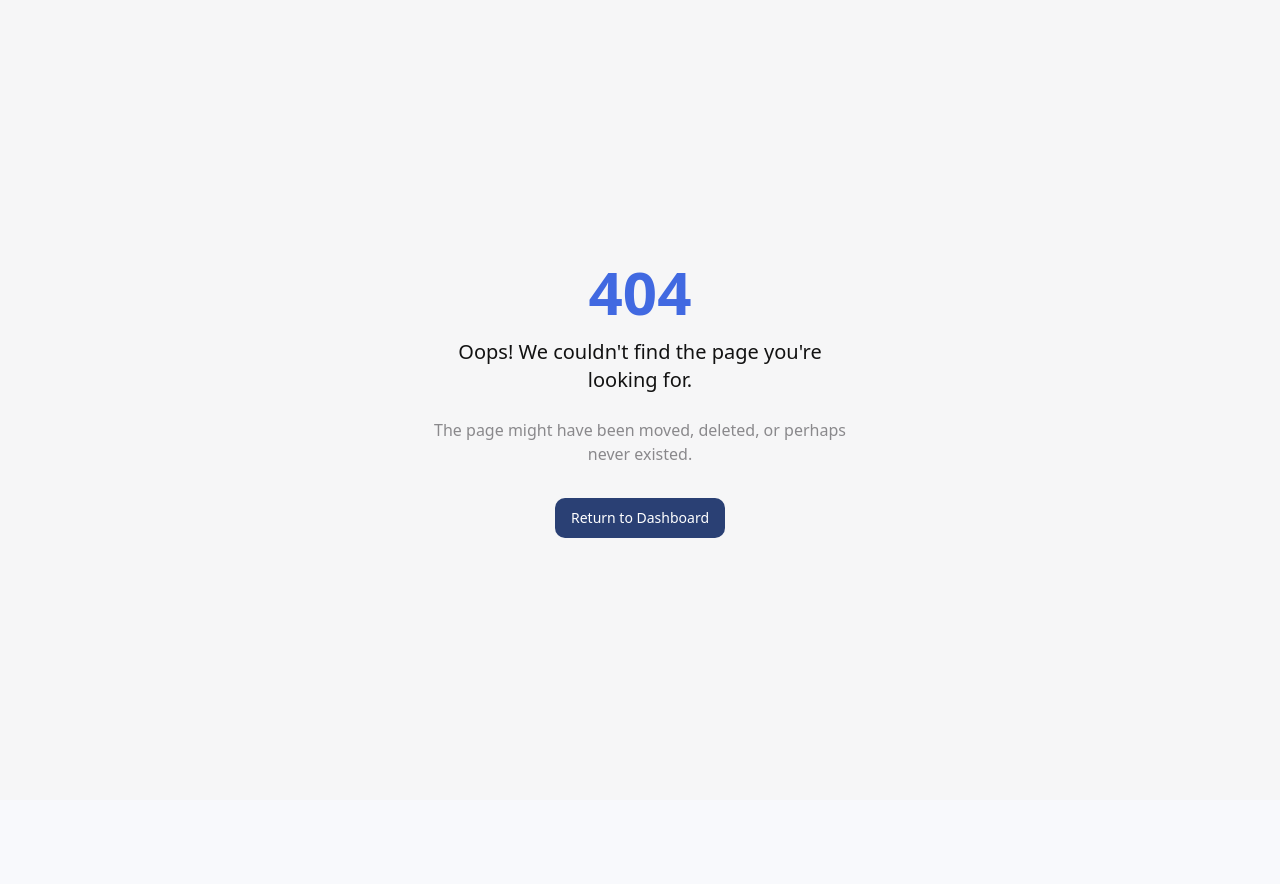
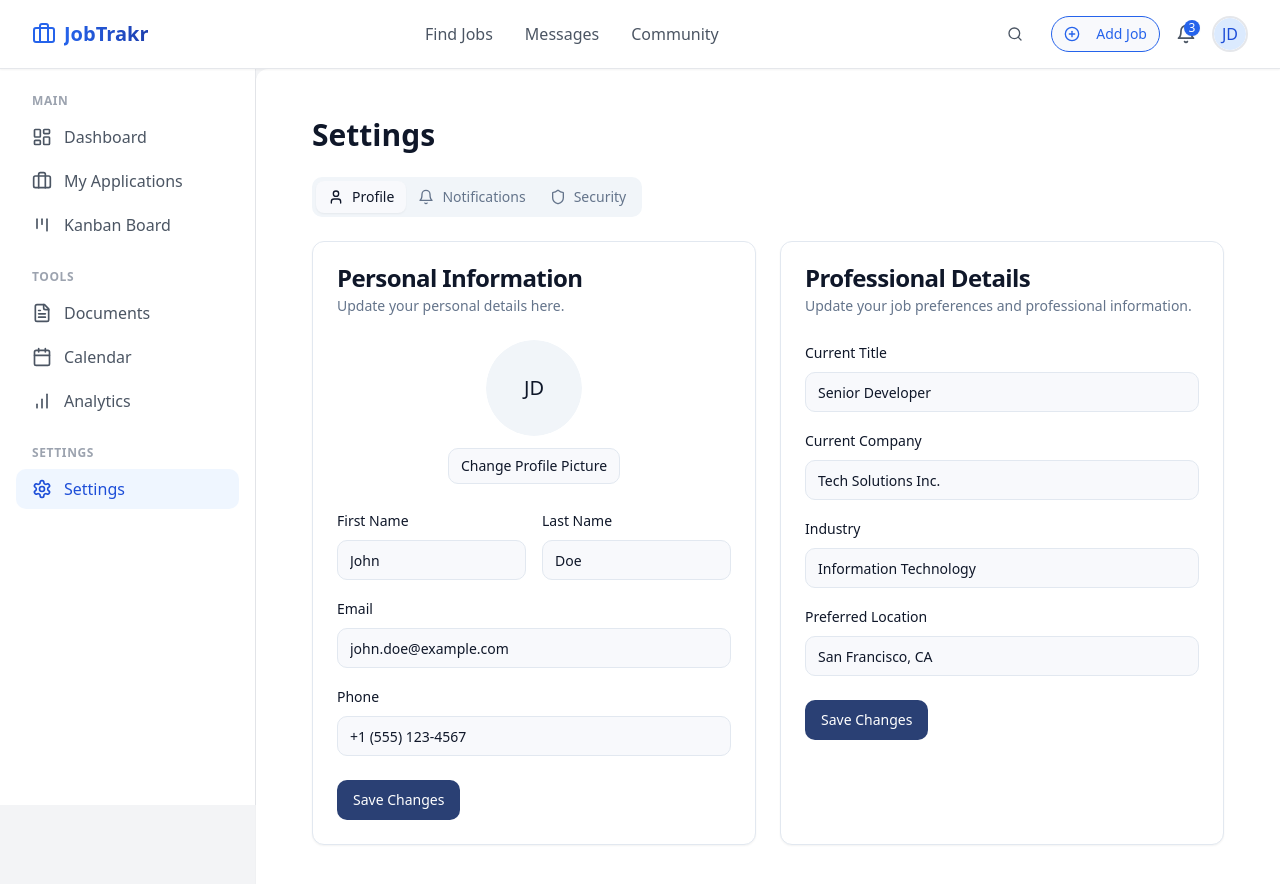
Before and after one commit to erinnod/track-the-job-ai, a React (Vite) app: page /settings in a window 1280 px wide. Before the commit this address had no page. Shown: the top 884 px of the page. Before the commit the page ends 800 px from the top, so only its background shows below. Built offline with nearby package versions, Linux system fonts and the light colour scheme.

Commit message:
Add settings page and navigation
Implement navigation to the settings page when clicking the user icon and settings option.

```diff
--- a/src/App.tsx
+++ b/src/App.tsx
@@ -8,6 +8,7 @@ import Index from "./pages/Index";
 import Applications from "./pages/Applications";
 import Kanban from "./pages/Kanban";
 import Documents from "./pages/Documents";
+import Settings from "./pages/Settings";
 import NotFound from "./pages/NotFound";
 
 const queryClient = new QueryClient();
@@ -23,6 +24,7 @@ const App = () => (
           <Route path="/applications" element={<Applications />} />
           <Route path="/kanban" element={<Kanban />} />
           <Route path="/documents" element={<Documents />} />
+          <Route path="/settings" element={<Settings />} />
           {/* ADD ALL CUSTOM ROUTES ABOVE THE CATCH-ALL "*" ROUTE */}
           <Route path="*" element={<NotFound />} />
         </Routes>
--- a/src/components/layout/Navbar.tsx
+++ b/src/components/layout/Navbar.tsx
@@ -10,10 +10,11 @@ import {
   DropdownMenuTrigger
 } from "@/components/ui/dropdown-menu";
 import { useState } from "react";
-import { Link } from "react-router-dom";
+import { Link, useNavigate } from "react-router-dom";
 
 const Navbar = () => {
   const [mobileMenuOpen, setMobileMenuOpen] = useState(false);
+  const navigate = useNavigate();
 
   return (
     <div className="bg-white border-b border-gray-200 sticky top-0 z-30 shadow-sm">
@@ -71,7 +72,10 @@ const Navbar = () => {
               <DropdownMenuItem className="cursor-pointer hover:bg-gray-100 focus:bg-gray-100">
                 Profile
               </DropdownMenuItem>
-              <DropdownMenuItem className="cursor-pointer hover:bg-gray-100 focus:bg-gray-100">
+              <DropdownMenuItem
+                className="cursor-pointer hover:bg-gray-100 focus:bg-gray-100"
+                onClick={() => navigate('/settings')}
+              >
                 Settings
               </DropdownMenuItem>
               <DropdownMenuSeparator />
--- /dev/null
+++ b/src/pages/Settings.tsx
@@ -0,0 +1,219 @@
+
+import Layout from "@/components/layout/Layout";
+import { Tabs, TabsContent, TabsList, TabsTrigger } from "@/components/ui/tabs";
+import { Card, CardContent, CardDescription, CardFooter, CardHeader, CardTitle } from "@/components/ui/card";
+import { Button } from "@/components/ui/button";
+import { Input } from "@/components/ui/input";
+import { Label } from "@/components/ui/label";
+import { Avatar, AvatarFallback, AvatarImage } from "@/components/ui/avatar";
+import { Switch } from "@/components/ui/switch";
+import { User, Bell, Shield, Mail, Smartphone } from "lucide-react";
+
+const Settings = () => {
+  return (
+    <Layout>
+      <div className="container mx-auto py-6">
+        <h1 className="text-3xl font-bold mb-6">Settings</h1>
+
+        <Tabs defaultValue="profile" className="w-full">
+          <TabsList className="mb-4">
+            <TabsTrigger value="profile" className="flex items-center gap-2">
+              <User className="h-4 w-4" />
+              Profile
+            </TabsTrigger>
+            <TabsTrigger value="notifications" className="flex items-center gap-2">
+              <Bell className="h-4 w-4" />
+              Notifications
+            </TabsTrigger>
+            <TabsTrigger value="security" className="flex items-center gap-2">
+              <Shield className="h-4 w-4" />
+              Security
+            </TabsTrigger>
+          </TabsList>
+
+          <TabsContent value="profile">
+            <div className="grid gap-6 md:grid-cols-2">
+              <Card>
+                <CardHeader>
+                  <CardTitle>Personal Information</CardTitle>
+                  <CardDescription>Update your personal details here.</CardDescription>
+                </CardHeader>
+                <CardContent className="space-y-4">
+                  <div className="flex flex-col items-center space-y-3 mb-6">
+                    <Avatar className="h-24 w-24">
+                      <AvatarImage src="" />
+                      <AvatarFallback className="text-xl">JD</AvatarFallback>
+                    </Avatar>
+                    <Button variant="outline" size="sm">Change Profile Picture</Button>
+                  </div>
+
+                  <div className="space-y-4">
+                    <div className="grid grid-cols-2 gap-4">
+                      <div className="space-y-2">
+                        <Label htmlFor="firstName">First Name</Label>
+                        <Input id="firstName" defaultValue="John" />
+                      </div>
+                      <div className="space-y-2">
+                        <Label htmlFor="lastName">Last Name</Label>
+                        <Input id="lastName" defaultValue="Doe" />
+                      </div>
+                    </div>
+
+                    <div className="space-y-2">
+                      <Label htmlFor="email">Email</Label>
+                      <Input id="email" type="email" defaultValue="john.doe@example.com" />
+                    </div>
+
+                    <div className="space-y-2">
+                      <Label htmlFor="phone">Phone</Label>
+                      <Input id="phone" type="tel" defaultValue="+1 (555) 123-4567" />
+                    </div>
+                  </div>
+                </CardContent>
+                <CardFooter>
+                  <Button>Save Changes</Button>
+                </CardFooter>
+              </Card>
+
+              <Card>
+                <CardHeader>
+                  <CardTitle>Professional Details</CardTitle>
+                  <CardDescription>Update your job preferences and professional information.</CardDescription>
+                </CardHeader>
+                <CardContent className="space-y-4">
+                  <div className="space-y-2">
+                    <Label htmlFor="title">Current Title</Label>
+                    <Input id="title" defaultValue="Senior Developer" />
+                  </div>
+
+                  <div className="space-y-2">
+                    <Label htmlFor="company">Current Company</Label>
+                    <Input id="company" defaultValue="Tech Solutions Inc." />
+                  </div>
+
+                  <div className="space-y-2">
+                    <Label htmlFor="industry">Industry</Label>
+                    <Input id="industry" defaultValue="Information Technology" />
+                  </div>
+
+                  <div className="space-y-2">
+                    <Label htmlFor="location">Preferred Location</Label>
+                    <Input id="location" defaultValue="San Francisco, CA" />
+                  </div>
+                </CardContent>
+                <CardFooter>
+                  <Button>Save Changes</Button>
+                </CardFooter>
+              </Card>
+            </div>
+          </TabsContent>
+
+          <TabsContent value="notifications">
+            <Card>
+              <CardHeader>
+                <CardTitle>Notification Preferences</CardTitle>
+                <CardDescription>Manage how and when you receive notifications.</CardDescription>
+              </CardHeader>
+              <CardContent className="space-y-6">
+                <div className="flex items-center justify-between">
+                  <div className="space-y-0.5">
+                    <div className="flex items-center gap-2">
+                      <Mail className="h-4 w-4 text-muted-foreground" />
+                      <h3 className="font-medium">Email Notifications</h3>
+                    </div>
+                    <p className="text-sm text-muted-foreground">Receive updates via email</p>
+                  </div>
+                  <Switch />
+                </div>
+
+                <div className="flex items-center justify-between">
+                  <div className="space-y-0.5">
+                    <div className="flex items-center gap-2">
+                      <Smartphone className="h-4 w-4 text-muted-foreground" />
+                      <h3 className="font-medium">SMS Notifications</h3>
+                    </div>
+                    <p className="text-sm text-muted-foreground">Receive updates via text message</p>
+                  </div>
+                  <Switch defaultChecked />
+                </div>
+
+                <div className="space-y-3">
+                  <h3 className="font-medium">Notify me about:</h3>
+
+                  <div className="flex items-center justify-between">
+                    <p className="text-sm">New job matches</p>
+                    <Switch defaultChecked />
+                  </div>
+
+                  <div className="flex items-center justify-between">
+                    <p className="text-sm">Application status changes</p>
+                    <Switch defaultChecked />
+                  </div>
+
+                  <div className="flex items-center justify-between">
+                    <p className="text-sm">Interview reminders</p>
+                    <Switch defaultChecked />
+                  </div>
+
+                  <div className="flex items-center justify-between">
+                    <p className="text-sm">Marketing communications</p>
+                    <Switch />
+                  </div>
+                </div>
+              </CardContent>
+              <CardFooter>
+                <Button>Save Preferences</Button>
+              </CardFooter>
+            </Card>
+          </TabsContent>
+
+          <TabsContent value="security">
+            <Card>
+              <CardHeader>
+                <CardTitle>Security Settings</CardTitle>
+                <CardDescription>Manage your password and security preferences.</CardDescription>
+              </CardHeader>
+              <CardContent className="space-y-6">
+                <div className="space-y-4">
+                  <h3 className="font-medium">Change Password</h3>
+
+                  <div className="space-y-2">
+                    <Label htmlFor="currentPassword">Current Password</Label>
+                    <Input id="currentPassword" type="password" />
+                  </div>
+
+                  <div className="space-y-2">
+                    <Label htmlFor="newPassword">New Password</Label>
+                    <Input id="newPassword" type="password" />
+                  </div>
+
+                  <div className="space-y-2">
+                    <Label htmlFor="confirmPassword">Confirm New Password</Label>
+                    <Input id="confirmPassword" type="password" />
+                  </div>
+
+                  <Button className="mt-2">Update Password</Button>
+                </div>
+
+                <div className="space-y-3 pt-4 border-t">
+                  <h3 className="font-medium">Two-Factor Authentication</h3>
+                  <div className="flex items-center justify-between">
+                    <div className="space-y-0.5">
+                      <p>Enhance your account security</p>
+                      <p className="text-sm text-muted-foreground">We'll ask for a verification code in addition to your password.</p>
+                    </div>
+                    <Switch />
+                  </div>
+
+                  <Button variant="outline" className="mt-2">Set up two-factor authentication</Button>
+                </div>
+              </CardContent>
+            </Card>
+          </TabsContent>
+        </Tabs>
+      </div>
+    </Layout>
+  );
+};
+
+export default Settings;
```
